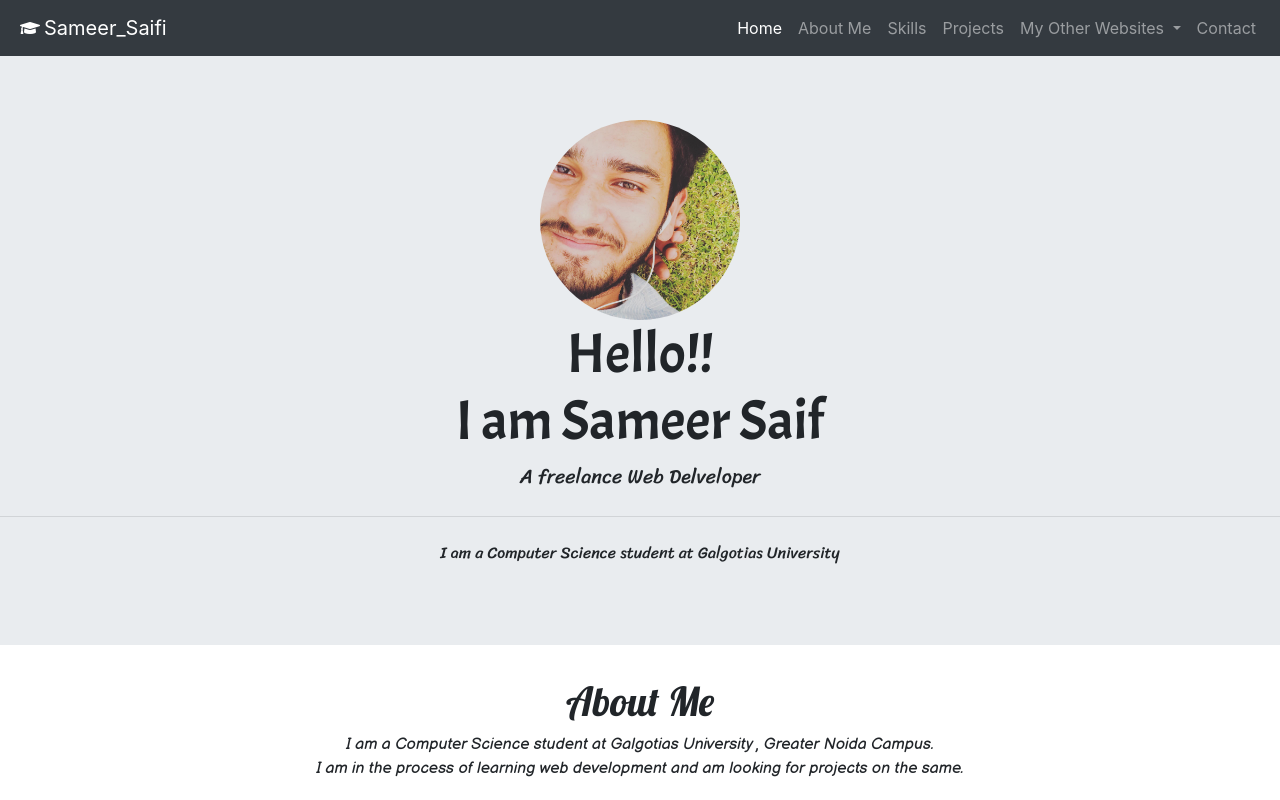
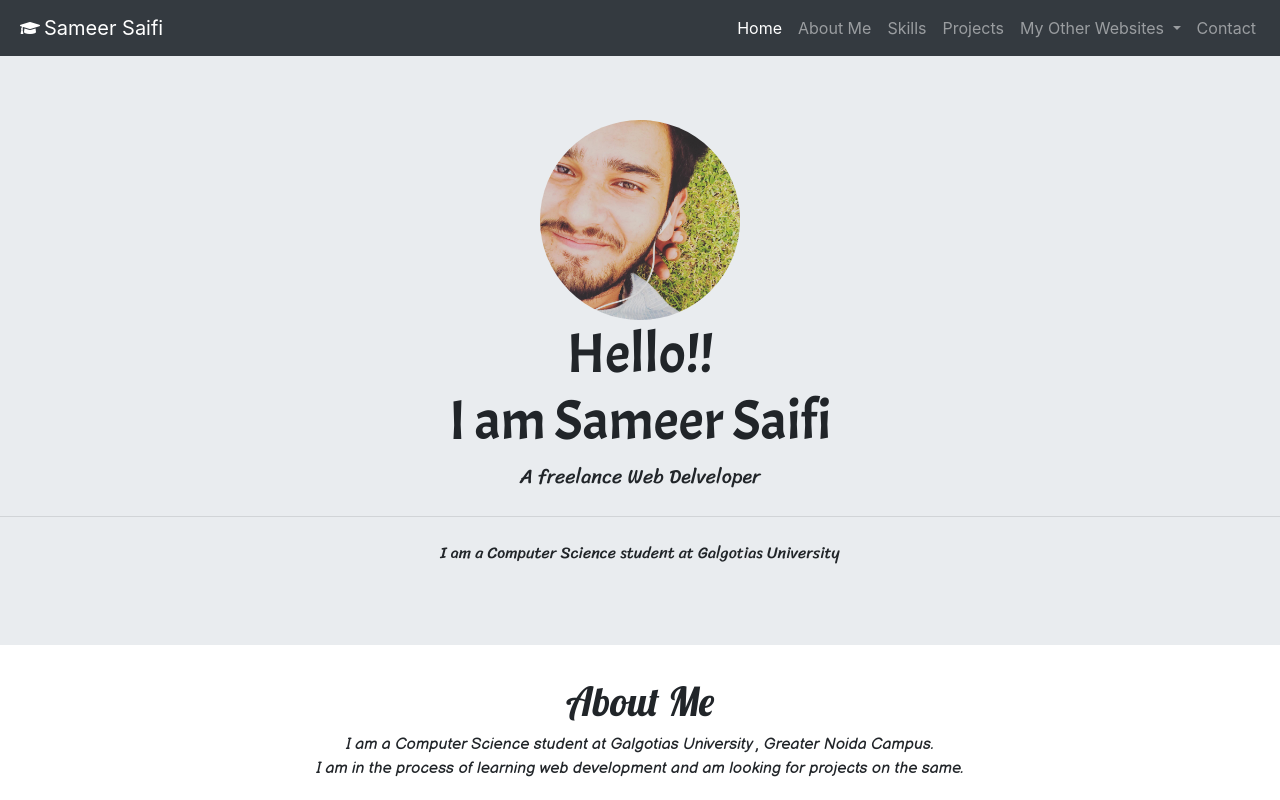
Before and after one commit to saifi09sameer/My-Personal-Website, a website: page index.html in a window 1280 px wide. Shown: the top 800 px of the page. Drawn offline with nearby package versions, Linux system fonts and the light colour scheme; a web font is replaced by a local one.

Commit message:
Sameer
Sameer Was Changed

```diff
--- a/index.html
+++ b/index.html
@@ -37,7 +37,7 @@
 <body>
   <nav class="navbar navbar-expand-lg navbar-dark bg-dark">
     <i class="fas fa-graduation-cap mx-1" style="color: white ;" ></i>
-    <a class="navbar-brand" href="#">Sameer_Saifi</a>
+    <a class="navbar-brand" href="#">Sameer Saifi</a>
     <button class="navbar-toggler" type="button" data-toggle="collapse" data-target="#navbarNav"
       aria-controls="navbarNav" aria-expanded="false" aria-label="Toggle navigation">
       <span class="navbar-toggler-icon"></span>
@@ -76,7 +76,7 @@
 
   <div class="jumbotron jumbotron-fluid myheader">
     <img src="Imagesnew/DP bright.JPG" height="200px"  class="profilepic">
-    <h1 class="display-4">Hello!!<br>I am Sameer Saif</h1>
+    <h1 class="display-4">Hello!!<br>I am Sameer Saifi</h1>
     <p class="lead">A freelance Web Delveloper</p>
     <hr class="my-4">
     <p>I am a Computer Science student at Galgotias University </p>
```
